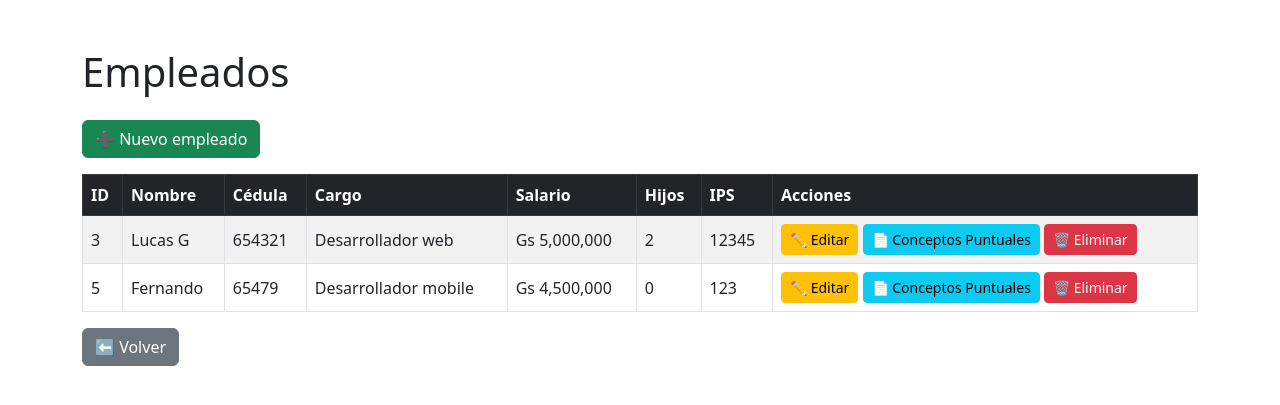
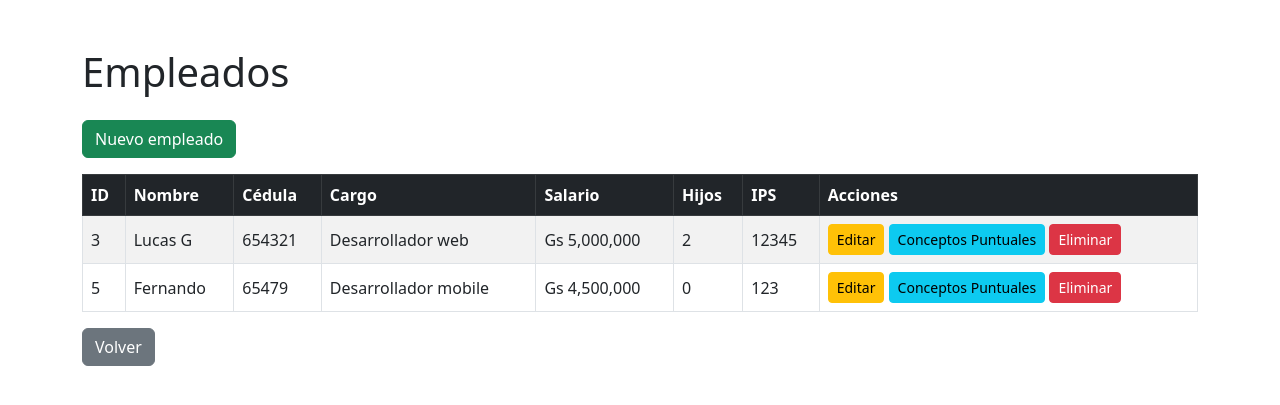
Before and after one commit to RocioPenhaG/IngenieriaSoftware2, a Flask app: page /admin/empleados in a window 1280 px wide. Shown: the top 405 px of the page. Run offline with Flask 3, Linux system fonts and the light colour scheme; a user stored in the database is signed in; data comes from the database, SQL or seed files in the repository; both versions use the stored data as it was after the commit.

Commit message:
code clean up

```diff
--- a/templates/admin_conceptos.html
+++ b/templates/admin_conceptos.html
@@ -9,8 +9,8 @@
   <h1>Conceptos Salariales</h1>
 
   <div class="d-flex justify-content-between mb-3">
-    <a href="{{ url_for('crear_concepto') }}" class="btn btn-primary">➕ Nuevo Concepto</a>
-    <a href="{{ url_for('admin') }}" class="btn btn-secondary">⬅️ Volver</a>
+    <a href="{{ url_for('crear_concepto') }}" class="btn btn-primary">Nuevo Concepto</a>
+    <a href="{{ url_for('admin') }}" class="btn btn-secondary">Volver</a>
   </div>
 
   <table class="table table-bordered">
--- a/templates/admin_conceptos_empleado_form.html
+++ b/templates/admin_conceptos_empleado_form.html
@@ -61,9 +61,9 @@
         </div>
 
         <!-- Botones -->
-        <button type="submit" class="btn btn-success">💾 Guardar</button>
+        <button type="submit" class="btn btn-success">Guardar</button>
         <a href="{{ url_for('listar_conceptos_empleado', empleado_id=empleado.id) }}"
-           class="btn btn-secondary">⬅️ Volver</a>
+           class="btn btn-secondary">Volver</a>
       </form>
     </div>
   </div>
--- a/templates/admin_empleados.html
+++ b/templates/admin_empleados.html
@@ -9,7 +9,7 @@
 <body>
 <div class="container mt-5">
     <h1 class="mb-4">Empleados</h1>
-    <a href="{{ url_for('crear_empleado') }}" class="btn btn-success mb-3">➕ Nuevo empleado</a>
+    <a href="{{ url_for('crear_empleado') }}" class="btn btn-success mb-3">Nuevo empleado</a>
     <table class="table table-striped table-bordered align-middle">
         <thead class="table-dark">
             <tr>
@@ -34,15 +34,15 @@
                 <td>{{ e['hijos'] }}</td>
                 <td>{{ e['ips'] }}</td>
                 <td>
-                    <a href="{{ url_for('editar_empleado', id=e['id']) }}" class="btn btn-sm btn-warning">✏️ Editar</a>
-                    <a href="{{ url_for('listar_conceptos_empleado', empleado_id=e['id']) }}" class="btn btn-sm btn-info">📄 Conceptos Puntuales</a>
-                    <a href="{{ url_for('eliminar_empleado', id=e['id']) }}" class="btn btn-sm btn-danger">🗑️ Eliminar </a>
+                    <a href="{{ url_for('editar_empleado', id=e['id']) }}" class="btn btn-sm btn-warning">Editar</a>
+                    <a href="{{ url_for('listar_conceptos_empleado', empleado_id=e['id']) }}" class="btn btn-sm btn-info">Conceptos Puntuales</a>
+                    <a href="{{ url_for('eliminar_empleado', id=e['id']) }}" class="btn btn-sm btn-danger">Eliminar </a>
                 </td>
             </tr>
         {% endfor %}
         </tbody>
     </table>
-    <a href="{{ url_for('admin') }}" class="btn btn-secondary">⬅️ Volver</a>
+    <a href="{{ url_for('admin') }}" class="btn btn-secondary">Volver</a>
 </div>
 <script src="https://cdn.jsdelivr.net/npm/bootstrap@5.3.0/dist/js/bootstrap.bundle.min.js"></script>
 </body>
--- a/templates/admin_empleados_form.html
+++ b/templates/admin_empleados_form.html
@@ -55,8 +55,8 @@
             <input type="text" class="form-control" name="ips" value="{{ empleado['ips'] if empleado else '' }}">
         </div>
 
-        <button type="submit" class="btn btn-primary">💾 Guardar</button>
-        <a href="{{ url_for('listar_empleados') }}" class="btn btn-secondary">⬅️ Volver</a>
+        <button type="submit" class="btn btn-primary">Guardar</button>
+        <a href="{{ url_for('listar_empleados') }}" class="btn btn-secondary">Volver</a>
     </form>
 </div>
 <script src="https://cdn.jsdelivr.net/npm/bootstrap@5.3.0/dist/js/bootstrap.bundle.min.js"></script>
```
Also changed, not shown: templates/admin_conceptos_empleado.html (+4 -4 lines), usuarios.db.
